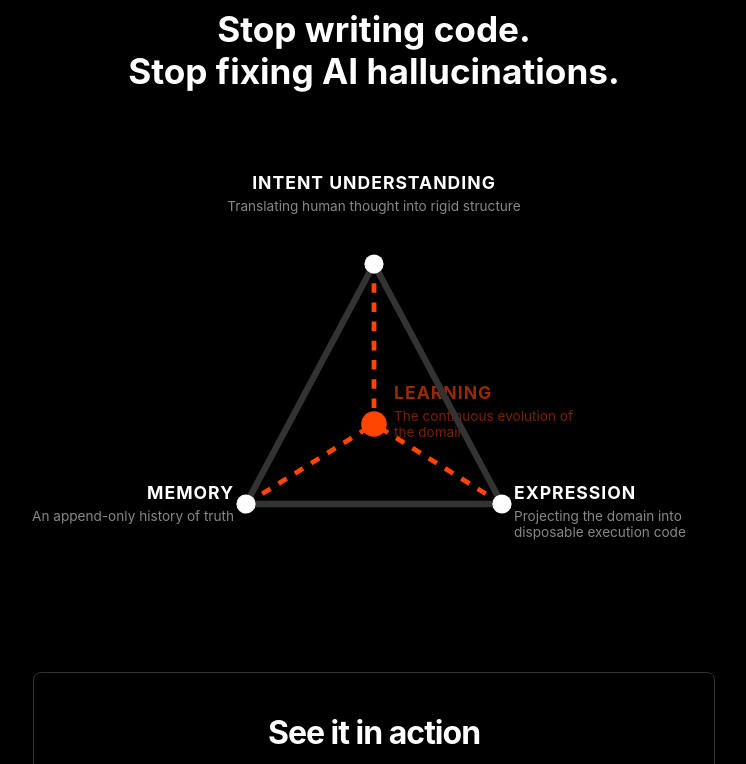
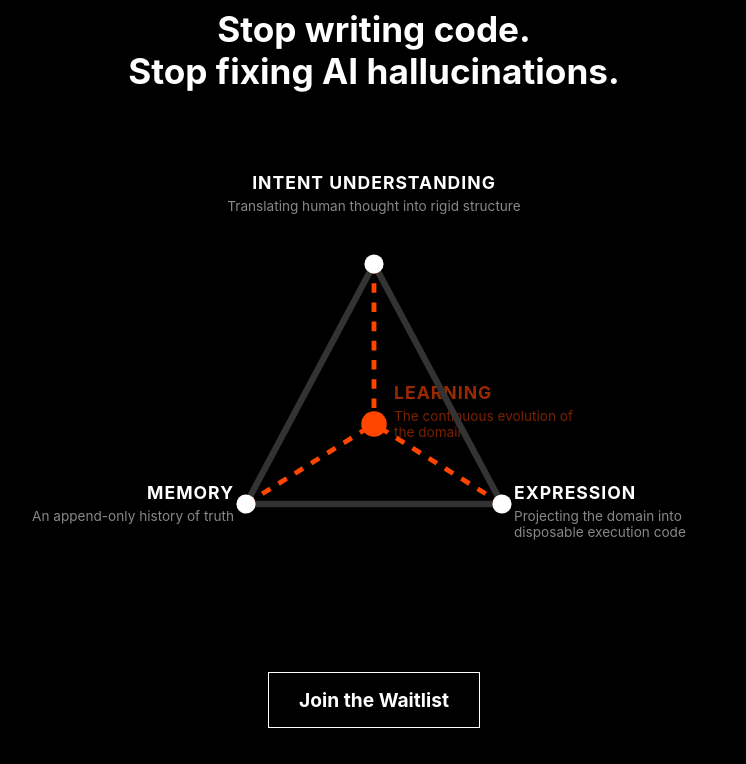
Before and after one commit to simgaudi/ple.simway.io, a plain HTML site: page index.html in a window 1280 px wide. Shown: the part 188-952 px from the top of the page, without its empty margins (266-1012 px from the left). Drawn offline with Linux system fonts and the light colour scheme.

Commit message:
feat: move waitlist above demo + inline modal (#15)
* feat: move waitlist CTA above demo + inline modal

- Moved Join the Waitlist CTA above demo section
- Added inline waitlist modal (centered card, no page redirect)
- waitlist.html still usable as standalone shared page

* fix: move only waitlist CTA above demo, keep Build CTA in place

```diff
--- a/index.html
+++ b/index.html
@@ -436,6 +436,10 @@
             </div>
         </div>
 
+        <div class="cta-container">
+            <a href="#" class="cta" onclick="openWaitlist();return false;">Join the Waitlist</a>
+        </div>
+
         <div class="demo-section">
             <h2>See it in action</h2>
             <p>
@@ -450,7 +454,6 @@
         <div class="status">v0.4 Gold Demo is Live. Join the Public Alpha.</div>
 
         <div class="cta-container">
-            <a href="#" class="cta" onclick="openWaitlist();return false;">Join the Waitlist</a>
             <a href="mailto:welcome@simway.io" class="cta">Build the future with us</a>
         </div>
 
```
